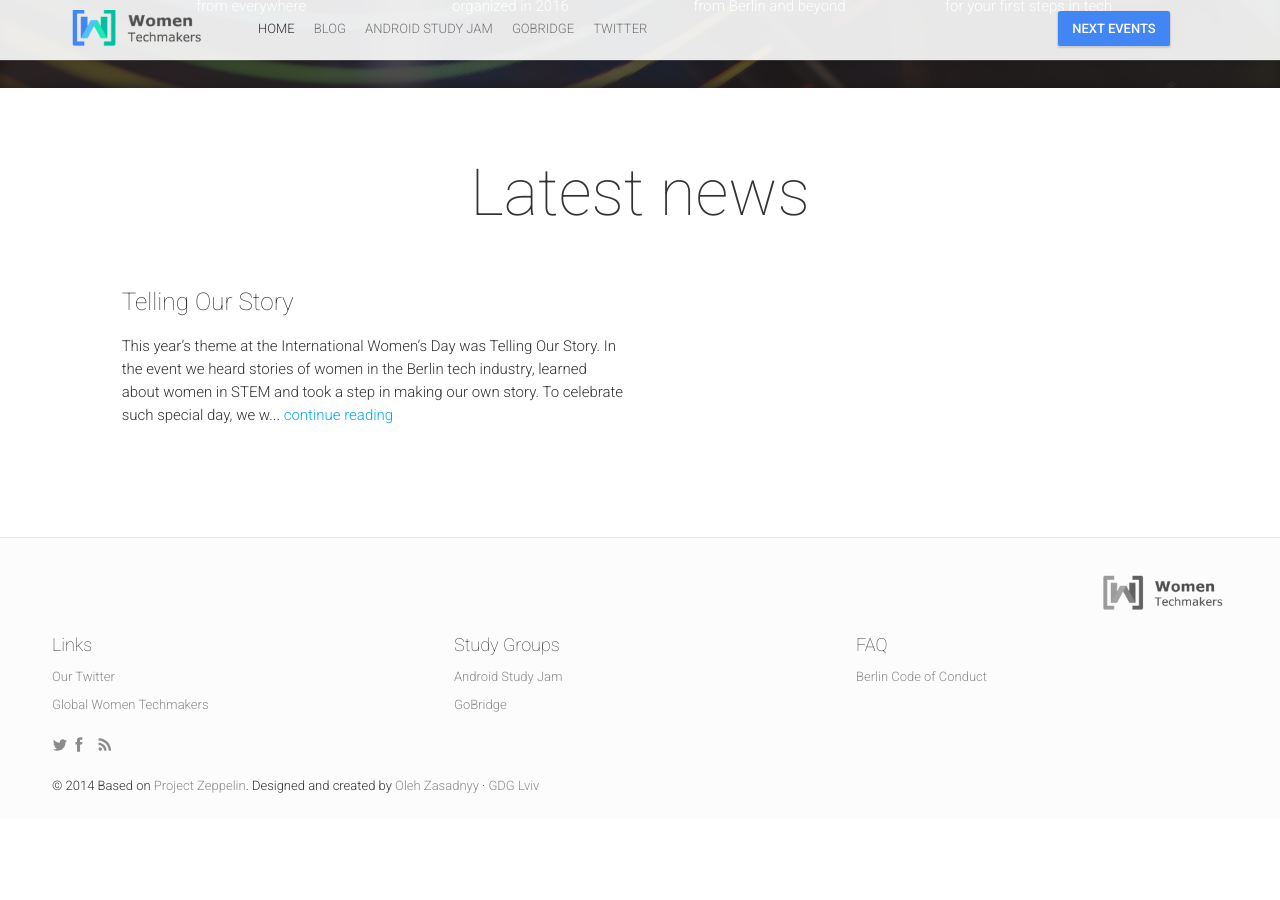
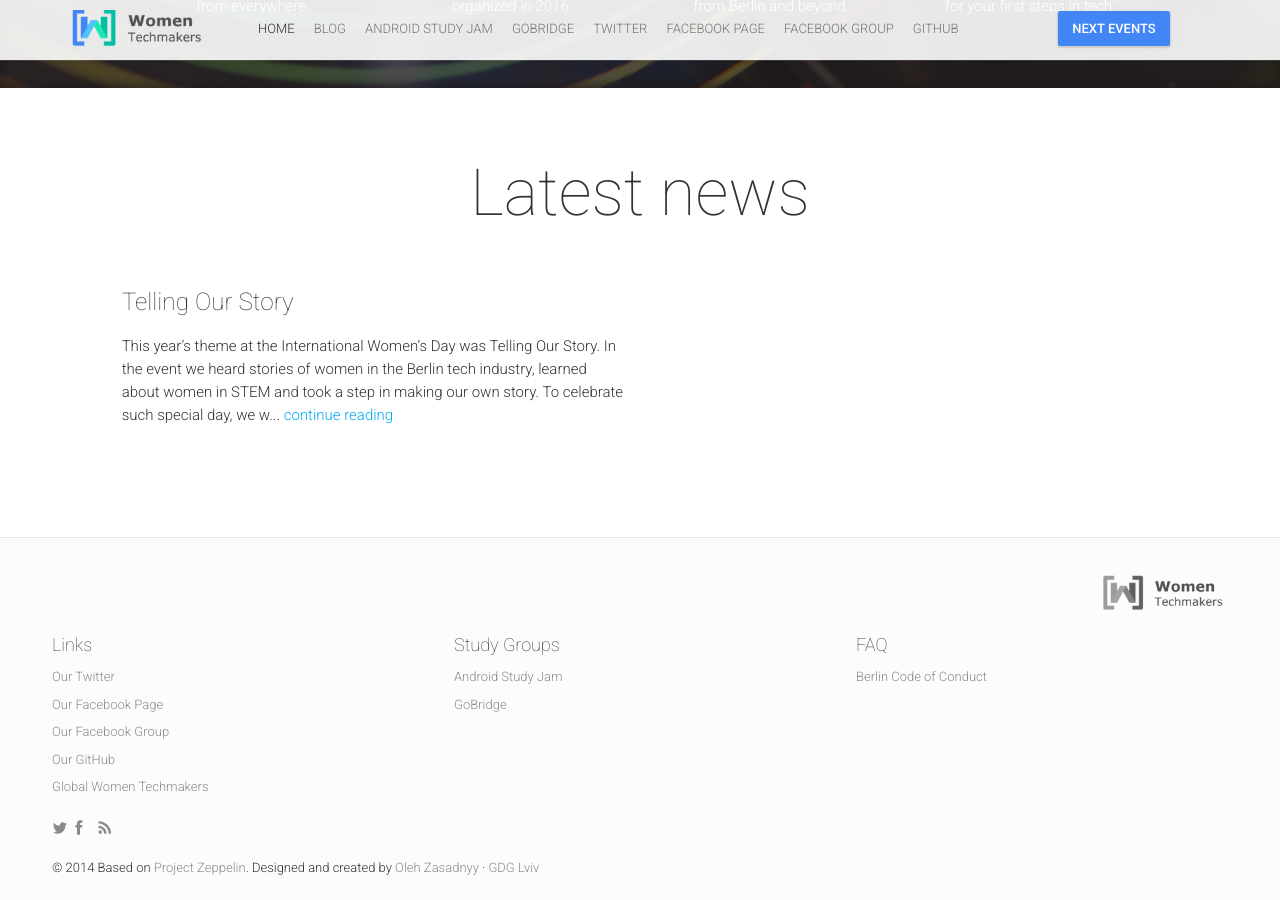
Before and after one commit to WTMBerlin/wtmberlin.github.io, a Jekyll site: the page built from index.html, in a window 1280 px wide and 900 px high, scrolled down 1703 px. Built offline with Jekyll 4.4.1, drawn with Linux system fonts in a browser that asks for light colours; nearby versions of some CDN libraries; comment, search, counter and statistics services are not loaded; before the commit the page ends 2521 px from its top, so only the background shows below that.

Commit message:
Fixed links

```diff
--- a/_config.yml
+++ b/_config.yml
@@ -47,9 +47,9 @@
  #- {permalink: "/logistics/", text: "Logistics"}
  #- {permalink: "/hackathon/", text: "Hackathon"}
  - {link: "https://twitter.com/intent/user?screen_name=wtm_berlin", text: "Twitter"}
- - {link: "https://facebook.com/pg/WomenTechmakersBerlinPage", icon: "Facebook Page"}
- - {link: "https://www.facebook.com/groups/1106085959408694/", icon: "Facebook Group"}
- - {link: "https://github.com/WTMBerlin", icon: "GitHub"}
+ - {link: "https://facebook.com/pg/WomenTechmakersBerlinPage", text: "Facebook Page"}
+ - {link: "https://www.facebook.com/groups/1106085959408694/", text: "Facebook Group"}
+ - {link: "https://github.com/WTMBerlin", text: "GitHub"}
 bottomNavigationLinks:
  - {link: "https://www.meetup.com/women-techmakers-berlin/?scroll=true", text: "Next Events"}
 rightNavigationButtons:
@@ -182,9 +182,9 @@
   title: "Links"
   links:
    - {link: "https://twitter.com/intent/user?screen_name=wtm_berlin", text: "Our Twitter"}
-   - {link: "https://facebook.com/pg/WomenTechmakersBerlinPage", icon: "Our Facebook Page"}
-   - {link: "https://www.facebook.com/groups/1106085959408694/", icon: "Our Facebook Group"}
-   - {link: "https://github.com/WTMBerlin", icon: "Our GitHub"}
+   - {link: "https://facebook.com/pg/WomenTechmakersBerlinPage", text: "Our Facebook Page"}
+   - {link: "https://www.facebook.com/groups/1106085959408694/", text: "Our Facebook Group"}
+   - {link: "https://github.com/WTMBerlin", text: "Our GitHub"}
    - {link: "https://www.womentechmakers.com/", text: "Global Women Techmakers"}
  -
   title: "Study Groups"
```
